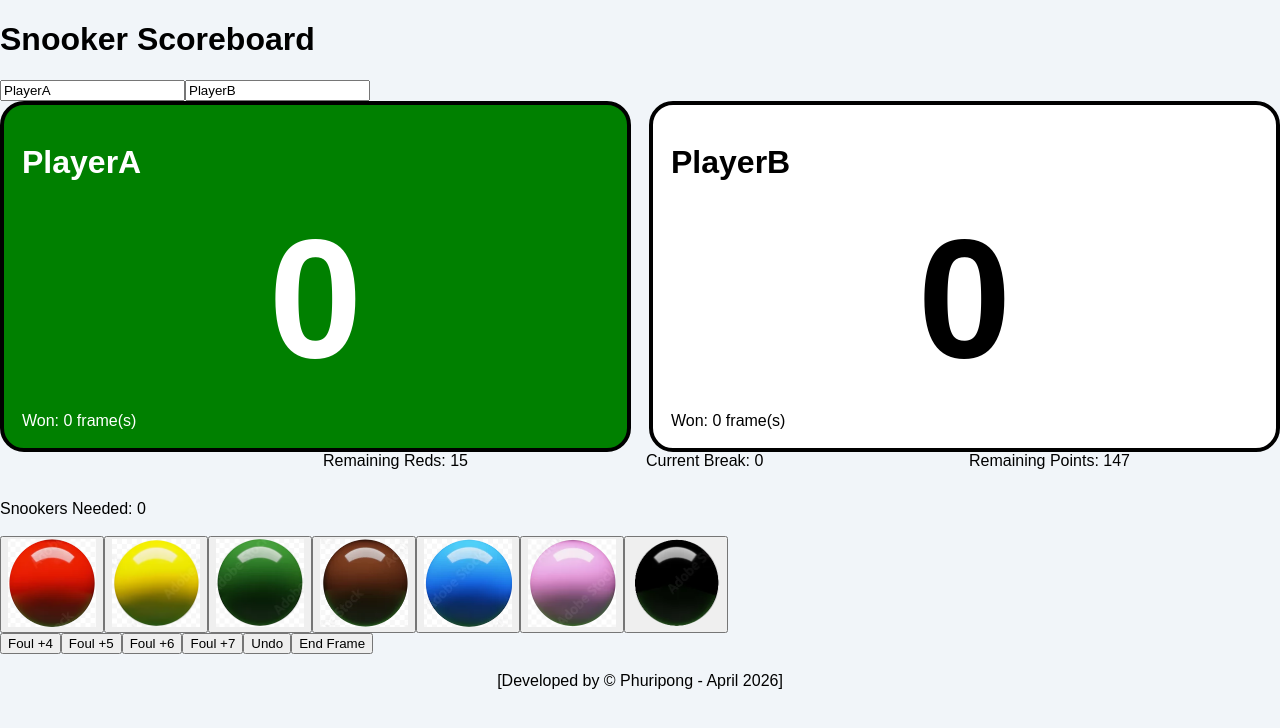
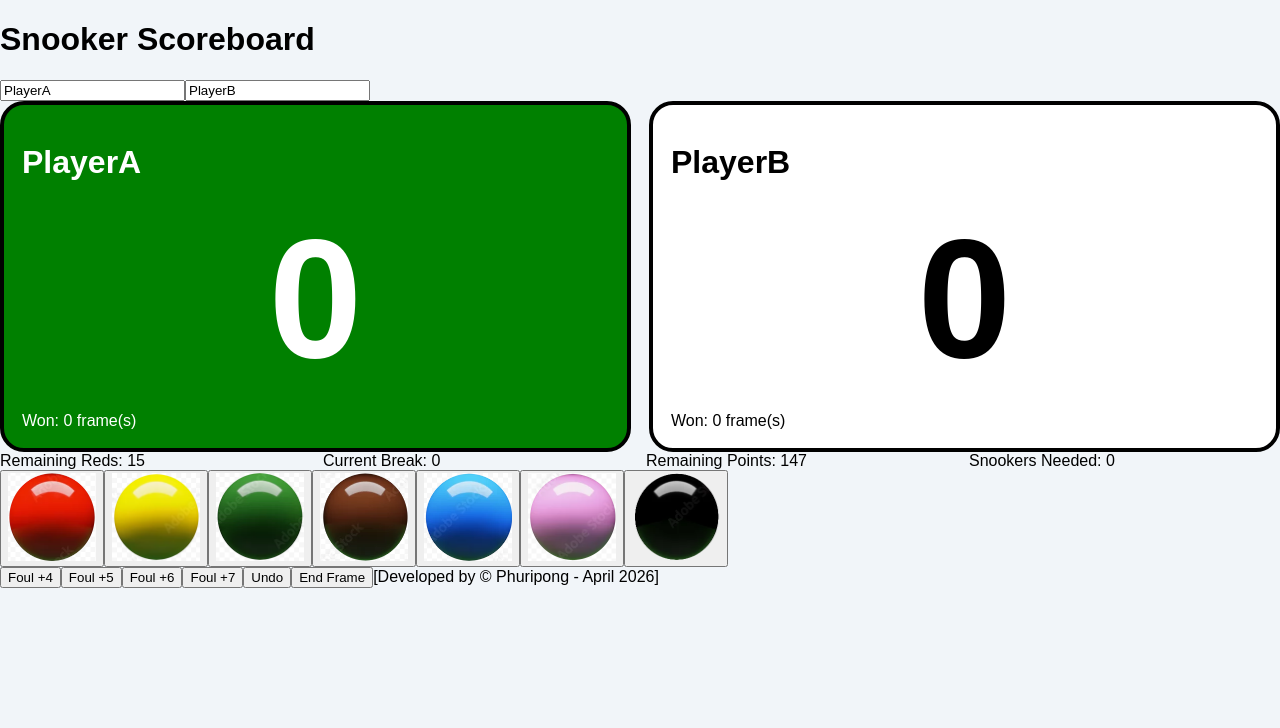
Before and after one commit to phuriponga/SnookerScoreBoard, a Next.js app: page / in a window 1280 px wide. Shown: the top 728 px of the page. Built offline with nearby package versions, Linux system fonts and the light colour scheme.

Commit message:
Update SnookerScoreboardApp.tsx

```diff
--- a/components/SnookerScoreboardApp.tsx
+++ b/components/SnookerScoreboardApp.tsx
@@ -211,12 +211,10 @@ export default function SnookerScoreboardApp() {
               gridTemplateColumns: "1fr 1fr 1fr 1fr",
               gap: "12px"
             }}>
-            <br /><br />
             <div>Remaining Reds: {redsRemaining}</div>
             <div>Current Break: {currentBreak}</div>
             <div>Remaining Points: {remainingPoints}</div>
             <div>Snookers Needed: {snookersRequired}</div>
-            <br /><br />
           </CardContent>
         </Card>
 
@@ -230,13 +228,13 @@ export default function SnookerScoreboardApp() {
             </Button>
           ))}
           <br />
-          <Button className="h-88 w-full text-3xl font-bold rounded-5xl" onClick={() => foul(4)}>Foul +4</Button>
+          <Button className="h-88 w-full text-3xl font-bold rounded-5xl" onClick={() => foul(4)}><span className="text-4xl">Foul +4</span></Button>
           <Button className="h-88 w-full text-3xl font-bold rounded-5xl" onClick={() => foul(5)}>Foul +5</Button>
           <Button className="h-88 w-full text-3xl font-bold rounded-5xl" onClick={() => foul(6)}>Foul +6</Button>
           <Button className="h-88 w-full text-3xl font-bold rounded-5xl" onClick={() => foul(7)}>Foul +7</Button>
           <Button className="h-88 w-full text-3xl font-bold rounded-5xl" onClick={undo}>Undo</Button>
           <Button className="h-88 w-full text-3xl font-bold rounded-5xl" onClick={endFrame}>End Frame</Button>
-          <br /><br /><center>[Developed by &copy; Phuripong - April 2026]</center>
+          <span className="text-xl items-center justify-center">[Developed by &copy; Phuripong - April 2026]</span>
         </div>
 
       </div>
```
